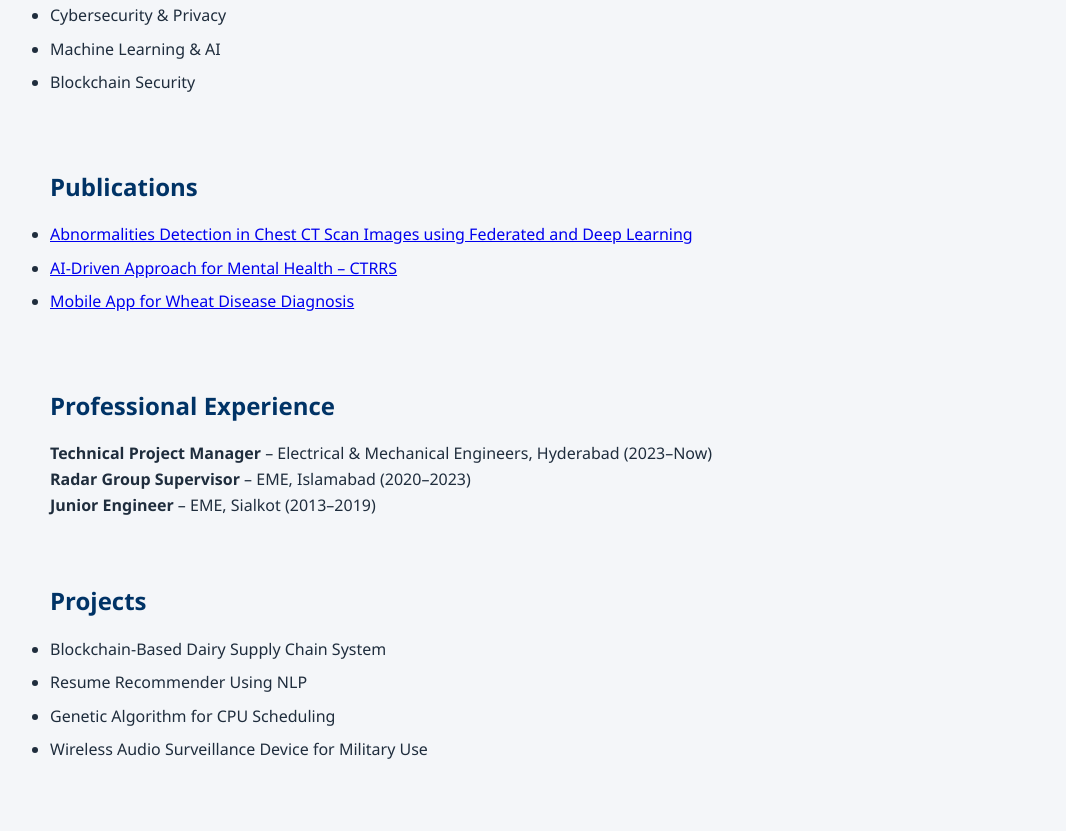
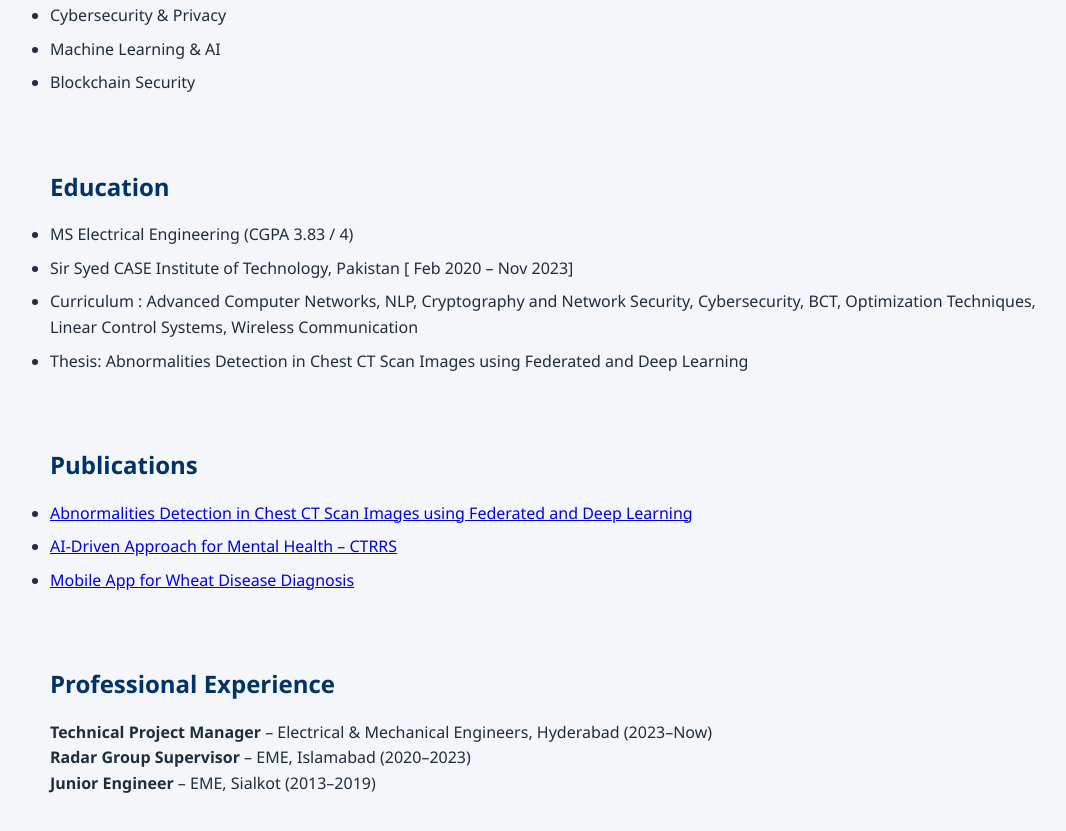
Before and after one commit to mashabali-javed/Profile.github.io, a plain HTML site: page index.html in a window 1280 px wide. Shown: the part 1115-1946 px from the top of the page, without its empty margins (78-1144 px from the left). Drawn offline with Linux system fonts and the light colour scheme.

Commit message:
Update index.html

```diff
--- a/index.html
+++ b/index.html
@@ -13,6 +13,7 @@
       <ul>
         <li><a href="#about">About</a></li>
         <li><a href="#research">Research</a></li>
+         <li><a href="#Education">Education</a></li>
         <li><a href="#publications">Publications</a></li>
         <li><a href="#experience">Experience</a></li>
         <li><a href="#projects">Projects</a></li>
@@ -39,6 +40,17 @@
       <li>Blockchain Security</li>
     </ul>
   </section>
+
+   <section id="Education">
+    <h2>Education</h2>
+    <ul>
+      <li>MS Electrical Engineering  (CGPA 3.83 / 4)</li>
+      <li>Sir Syed CASE Institute of Technology, Pakistan  [ Feb 2020 –  Nov 2023] </li>
+      <li> Curriculum : Advanced Computer Networks, NLP, Cryptography and Network Security, Cybersecurity, BCT, Optimization Techniques, Linear Control Systems, Wireless Communication </li>
+      <li>Thesis: Abnormalities Detection in Chest CT Scan Images using Federated and Deep Learning</li>
+    </ul>
+  </section>
+
 
   <section id="publications">
     <h2>Publications</h2>
```
